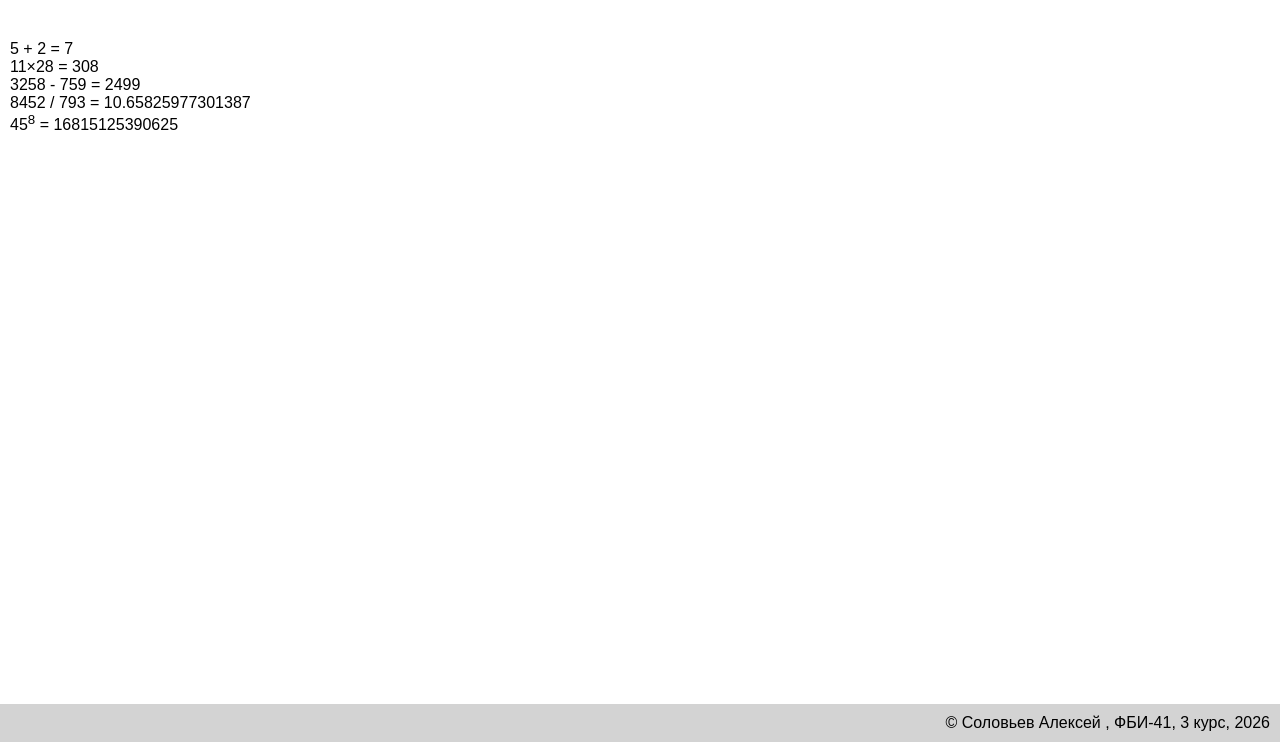
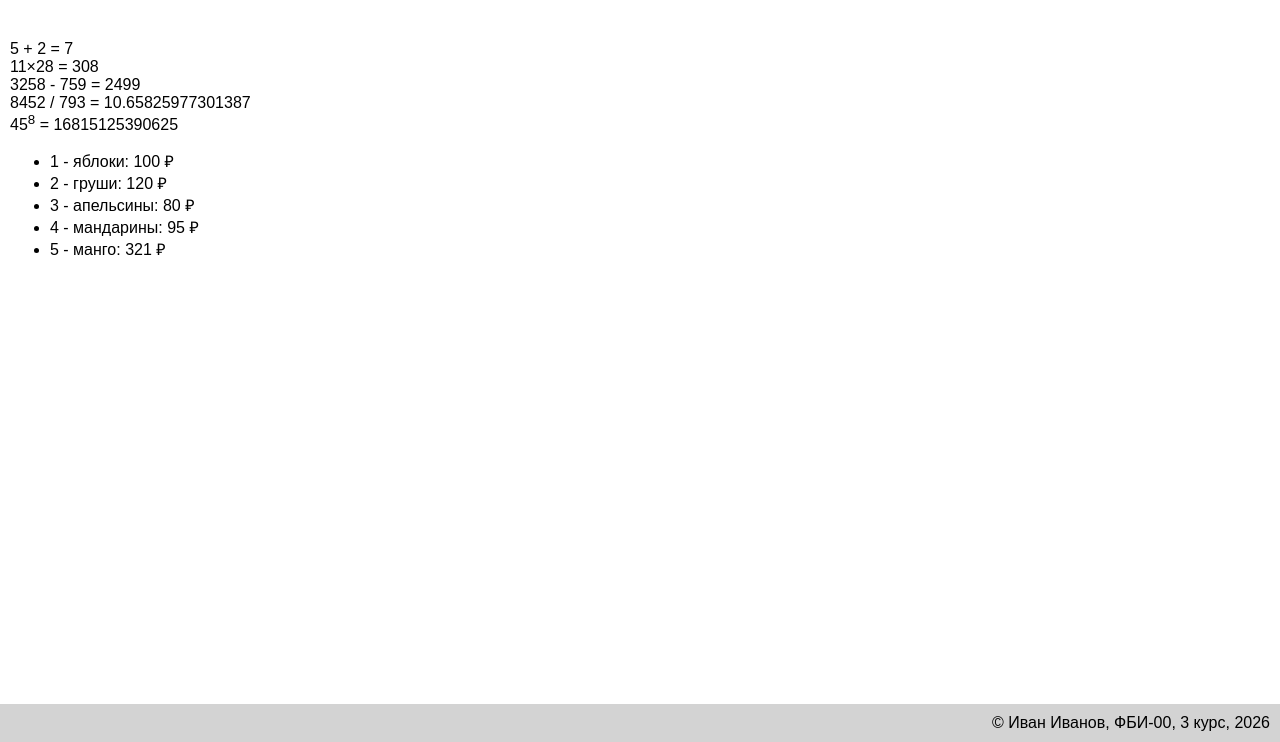
Before and after one commit to PepeMEOW/WEBKA2, a Flask app: page /lab2/example in a window 1280 px wide. Shown: the part 58-800 px from the top of the page. Run offline with Flask 3, Linux system fonts and the light colour scheme.

Commit message:
Цикл в шаблоне

```diff
--- a/app.py
+++ b/app.py
@@ -345,7 +345,15 @@ def add_flower(name):
 
 @app.route('/lab2/example')
 def example():
-    name, lab_num, group, course = 'Соловьев Алексей ', 2, 'ФБИ-41', 3
+    name, lab_num, group, course = 'Иван Иванов', 2, 'ФБИ-00', 3
+    fruits = ['яблоки', 'груши', 'апельсины', 'мандарины', 'манго']
     return render_template('example.html',
                            name=name, lab_num=lab_num,
-                           group=group, course=course)
+                           group=group, course=course,
+                           fruits = [
+        {'name': 'яблоки', 'price': 100},
+        {'name': 'груши', 'price': 120},
+        {'name': 'апельсины', 'price': 80},
+        {'name': 'мандарины', 'price': 95},
+        {'name': 'манго', 'price': 321}
+    ])
--- a/templates/example.html
+++ b/templates/example.html
@@ -16,6 +16,13 @@
         3258 - 759 = {{ 3258 - 759 }}<br>
         8452 / 793 = {{ 8452 / 793 }}<br>
         45<sup>8</sup> = {{ 45 ** 8 }}<br>
+
+        <ul>
+            {% for f in fruits %}
+            <li>{{loop.index}} - {{ f.name }}: {{ f.price }} &#x20bd;</li>
+            {% endfor %}
+        </ul>
+
     </main>
 
     <footer>
```
